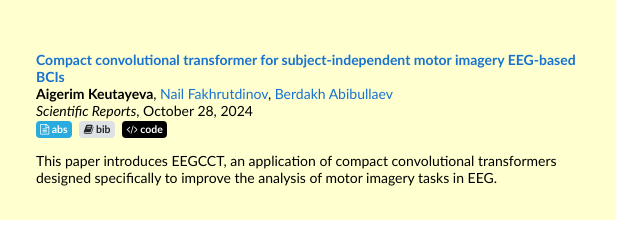
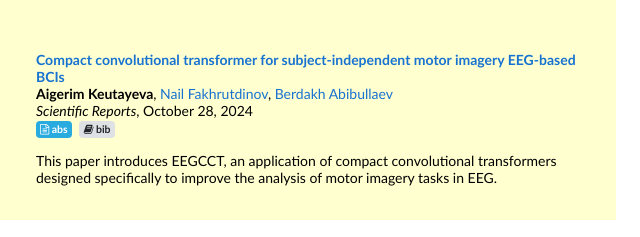
Before and after one commit to aikesha/aikesha.github.io, a plain HTML site: page index.html in a window 1280 px wide. Shown: the part 1132-1369 px from the top of the page, 424-1064 px from the left. Drawn offline with Linux system fonts and the light colour scheme.

Commit message:
Update index.html

```diff
--- a/index.html
+++ b/index.html
@@ -208,7 +208,6 @@
                   <div>
                     <a class="badge badge-abs" onclick="showBibtex('abstract11')"><i class="fa fa-file-text-o"></i> abs</a>
                     <a class="badge badge-bib" onclick="showBibtex('bibtex11')"><i class="fa fa-book"></i> bib</a>
-                    <a class="badge badge-code" href="https://github.com/aikesha/Spatio-Temporal-CNN-ViT" target="_blank"><i class="fa fa-code"></i> code</a>
                   </div>
                   <div id="abstract11" class="text-block" style="display: none;">
                     Motor imagery electroencephalography (EEG) analysis is crucial for the development of effective brain-computer interfaces (BCIs), yet it presents considerable challenges due to the complexity of the data and inter-subject variability. This paper introduces EEGCCT, an application of compact convolutional transformers designed specifically to improve the analysis of motor imagery tasks in EEG. Unlike traditional approaches, EEGCCT model significantly enhances generalization from limited data, effectively addressing a common limitation in EEG datasets. We validate and test our models using the open-source BCI Competition IV datasets 2a and 2b, employing a Leave-One-Subject-Out (LOSO) strategy to ensure subject-independent performance. Our findings demonstrate that EEGCCT not only outperforms conventional models like EEGNet in standard evaluations but also achieves better performance compared to other advanced models such as Conformer, Hybrid s-CViT, and Hybrid t-CViT, while utilizing fewer parameters and achieving an accuracy of 70.12%. Additionally, the paper presents a comprehensive ablation study that includes targeted data augmentation, hyperparameter optimization, and architectural improvements.
```
